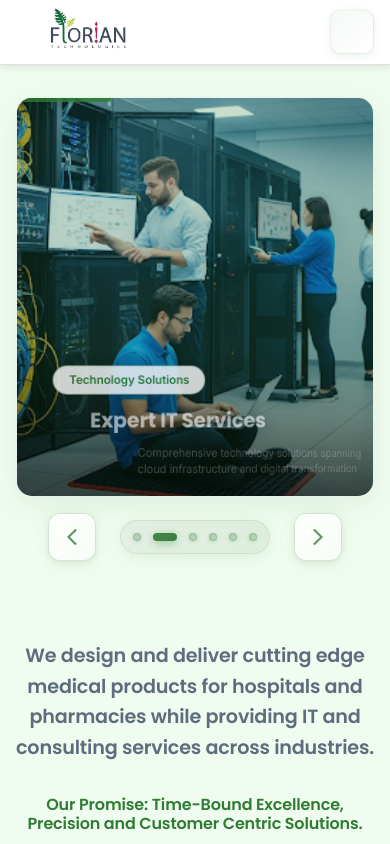
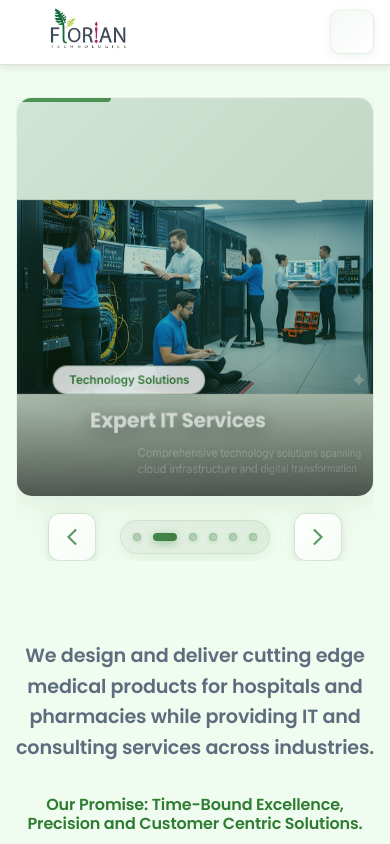
Before and after one commit to xaviourprakash-new/florian-technologies, a Next.js app: page / in a window 390 px wide. Shown: the top 844 px of the page. Built offline with nearby package versions, Linux system fonts and the light colour scheme; some icons are missing; a web font is replaced by a local one; what @mui/material-nextjs would draw is missing.

Commit message:
Enhance responsive design across About, Blog, Contact, Products, and Services pages; adjust image container properties for better width and height handling, and update ImageCarousel for improved image fitting on large screens.

```diff
--- a/src/components/ImageCarousel.tsx
+++ b/src/components/ImageCarousel.tsx
@@ -164,14 +164,20 @@ const ImageCarousel: React.FC = () => {
 	const currentItem = carouselItems[currentIndex];
 
 	return (
-		<Box>
+		<Box
+			sx={{
+				position: "relative",
+				width: "100%",
+				overflow: "hidden",
+				px: { xs: 0, xl: "10%" }, // Add padding for very large screens
+			}}>
 			{/* Main Carousel Container */}
 			<Box
 				sx={{
 					"position": "relative",
 					"width": "100%",
-					"maxWidth": { xs: "100%", md: "98%", lg: "96%", xl: "95%" }, // Expanded horizontally for desktop
-					"mx": "auto",
+					"maxWidth": { xs: "100%", xl: "80%" }, // Limit width on very large screens
+					"mx": "auto", // Center the container
 					"height": {
 						xs: "400px",
 						sm: "450px",
@@ -254,11 +260,11 @@ const ImageCarousel: React.FC = () => {
 							alt={currentItem.title}
 							fill
 							style={{
-								objectFit: "cover",
+								objectFit: "contain", // Use contain to prevent cropping on large screens
 								objectPosition: "center center",
 							}}
 							priority
-							sizes="(max-width: 768px) 100vw, (max-width: 1200px) 90vw, 80vw"
+							sizes="(max-width: 768px) 100vw, (max-width: 1536px) 90vw, 80vw"
 							quality={90}
 						/>
 					</Box>
```
Also changed, not shown: src/app/about/page.tsx (+7 -4 lines), src/app/blog/page.tsx (+7 -4 lines), src/app/contact/page.tsx (+7 -4 lines), src/app/products/page.tsx (+7 -4 lines), src/app/services/page.tsx (+7 -4 lines).
